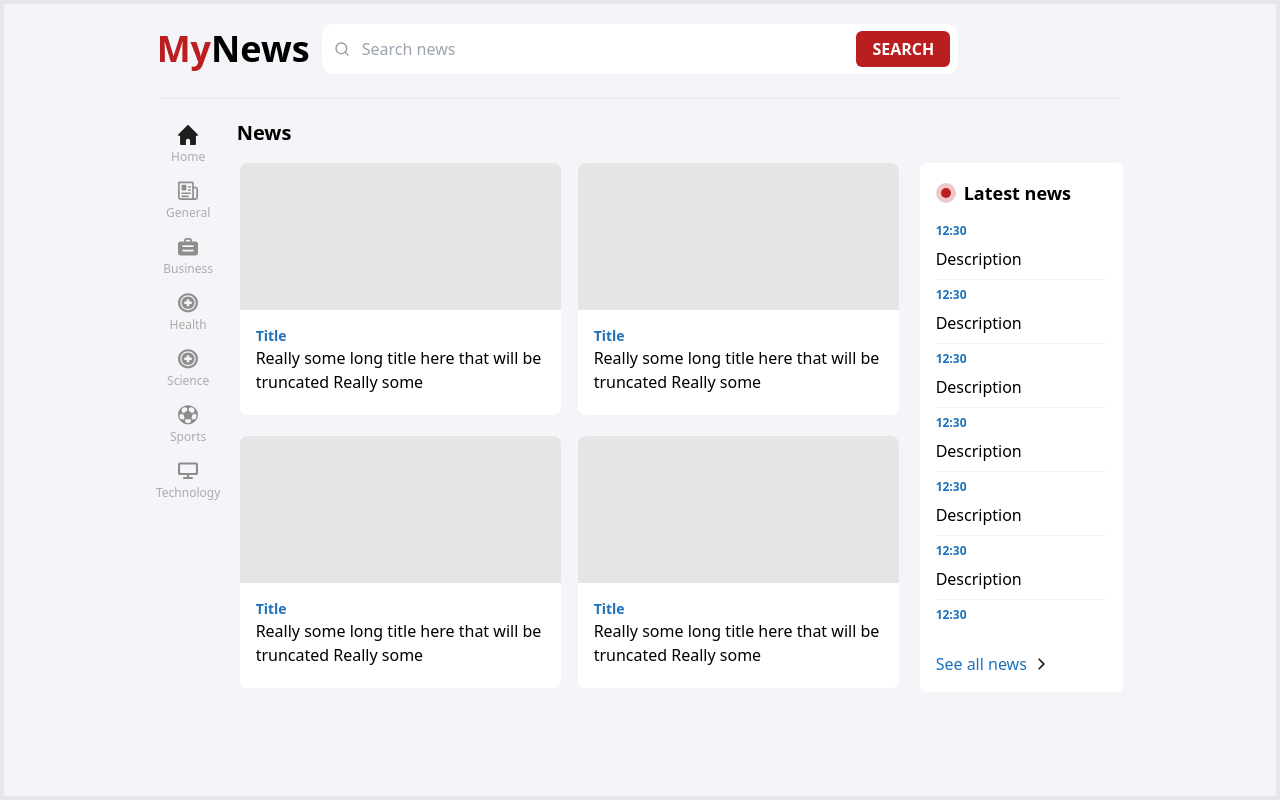
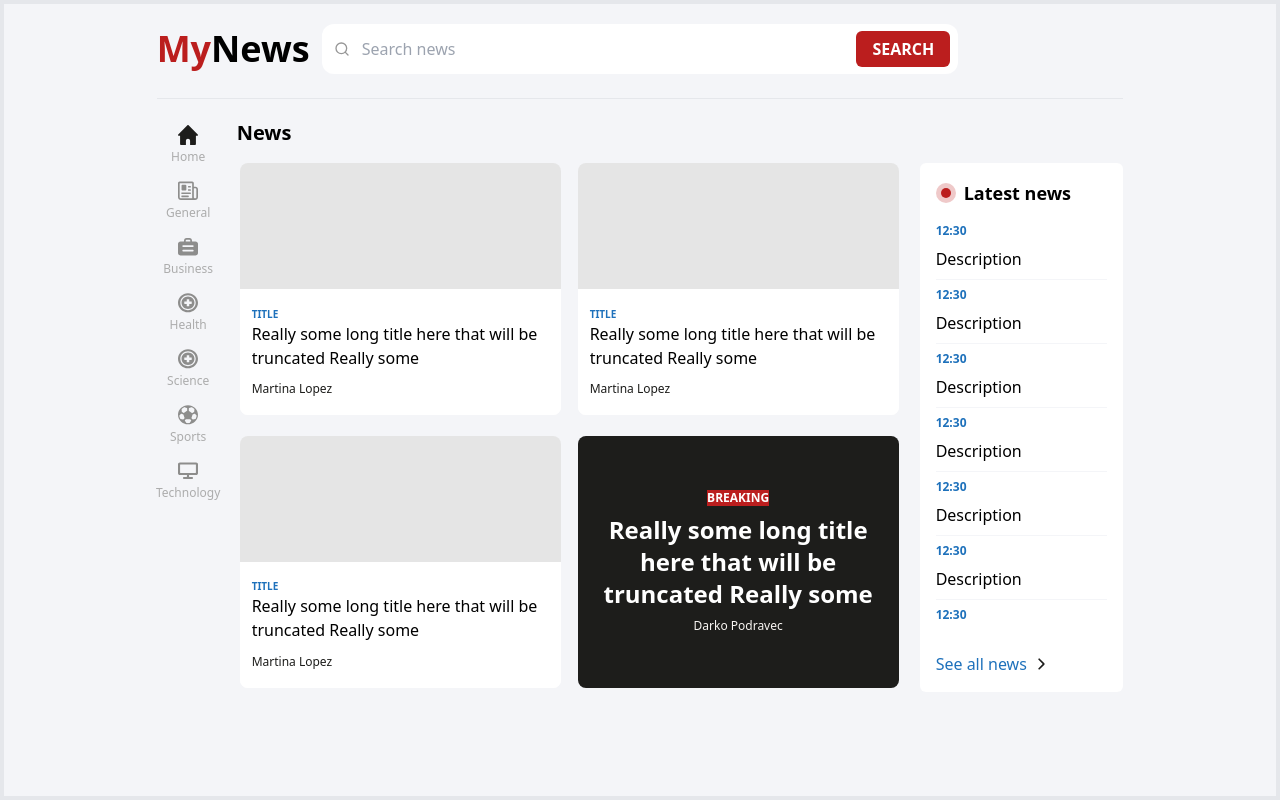
Before and after one commit to hrvojevincek/news-app, a Next.js app: page / in a window 1280 px wide. Built offline with nearby package versions, Linux system fonts and the light colour scheme.

Commit message:
breaking-card

```diff
--- a/src/components/Card.tsx
+++ b/src/components/Card.tsx
@@ -3,16 +3,17 @@ import React from "react";
 const Card = () => {
   return (
     <div className="bg-white hover:shadow-lg h-64 md:h-[252px] md:w-[321px] grid grid-rows-12 rounded-lg">
-      <div className="bg-black/10 w-full h-full row-span-7 rounded-t-lg"></div>
-      <div className="bg-white w-full h-full row-span-5 rounded-b-lg">
-        <div className="flex justify-between items-center">
-          <div className="flex flex-col p-4">
-            <h1 className="text-sm text-bluetitle font-bold">Title</h1>
-            <p className="text-base font-medium truncate text-wrap">
-              Really some long title here that will be truncated Really some
-            </p>
-          </div>
+      <div className="bg-black/10 w-full h-full row-span-6 rounded-t-lg"></div>
+      <div className="bg-white row-span-5 md:row-span-6 rounded-b-lg p-3 justify-around flex flex-col">
+        <div>
+          <h1 className="text-[10px] uppercase text-bluetitle font-bold">
+            Title
+          </h1>
+          <p className="text-base font-medium truncate text-wrap">
+            Really some long title here that will be truncated Really some
+          </p>
         </div>
+        <p className="text-xs text-cardauthor hidden md:block">Martina Lopez</p>
       </div>
     </div>
   );
--- /dev/null
+++ b/src/components/CardBreaking.tsx
@@ -0,0 +1,17 @@
+import React from "react";
+
+const CardBreaking = () => {
+  return (
+    <div className="bg-cardauthor hover:shadow-lg md:h-[252px] md:w-[321px] rounded-lg flex flex-col items-center justify-center gap-2 p-4">
+      <p className="text-white bg-redprimary text-xs uppercase font-bold">
+        Breaking
+      </p>
+      <p className="text-white text-2xl font-bold text-center leading-8">
+        Really some long title here that will be truncated Really some
+      </p>
+      <p className="text-authorgray text-xs">Darko Podravec</p>
+    </div>
+  );
+};
+
+export default CardBreaking;
--- a/src/components/NewsGrid.tsx
+++ b/src/components/NewsGrid.tsx
@@ -1,6 +1,7 @@
 import Link from "next/link";
 import Card from "./Card";
 import LatestNews from "./LatestNews";
+import CardBreaking from "./CardBreaking";
 
 const isActive = false;
 
@@ -57,7 +58,7 @@ const NewsGrid = () => {
             <Card />
           </div>
           <div className="col-span-3 w-[322px] h-[250px]">
-            <Card />
+            <CardBreaking />
           </div>
         </div>
         <div className="flex-1">
--- a/tailwind.config.ts
+++ b/tailwind.config.ts
@@ -13,10 +13,11 @@ const config: Config = {
         foreground: "var(--foreground)",
         redprimary: "#BB1E1E",
         grayish: "#8D8D8C",
-        blackbox: "#1D1D1B",
+        cardauthor: "#1D1D1B",
         bluetitle: "#1E71BB",
         grayicon: "#979797",
         borderbottom: "#F4F5F8",
+        authorgray: "#F8F5F2",
       },
     },
     screens: {
```
